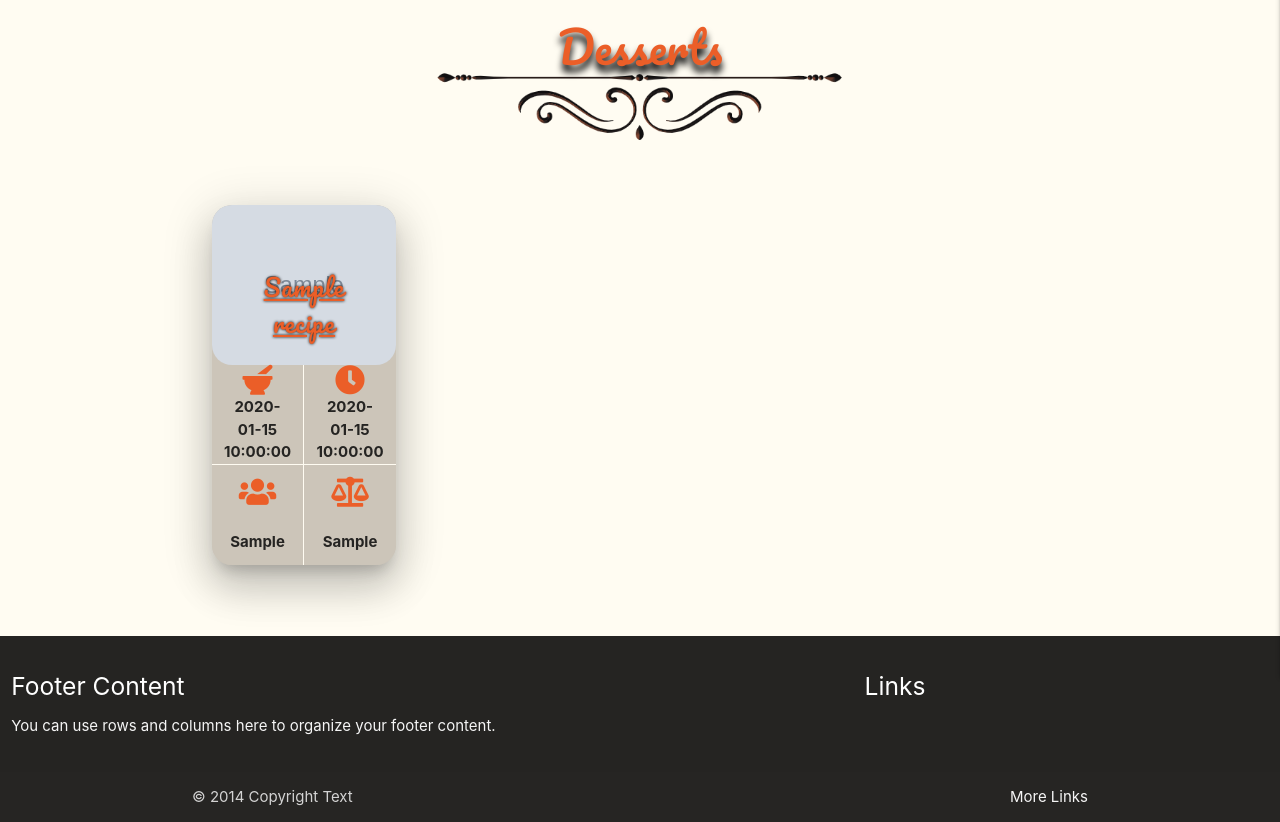
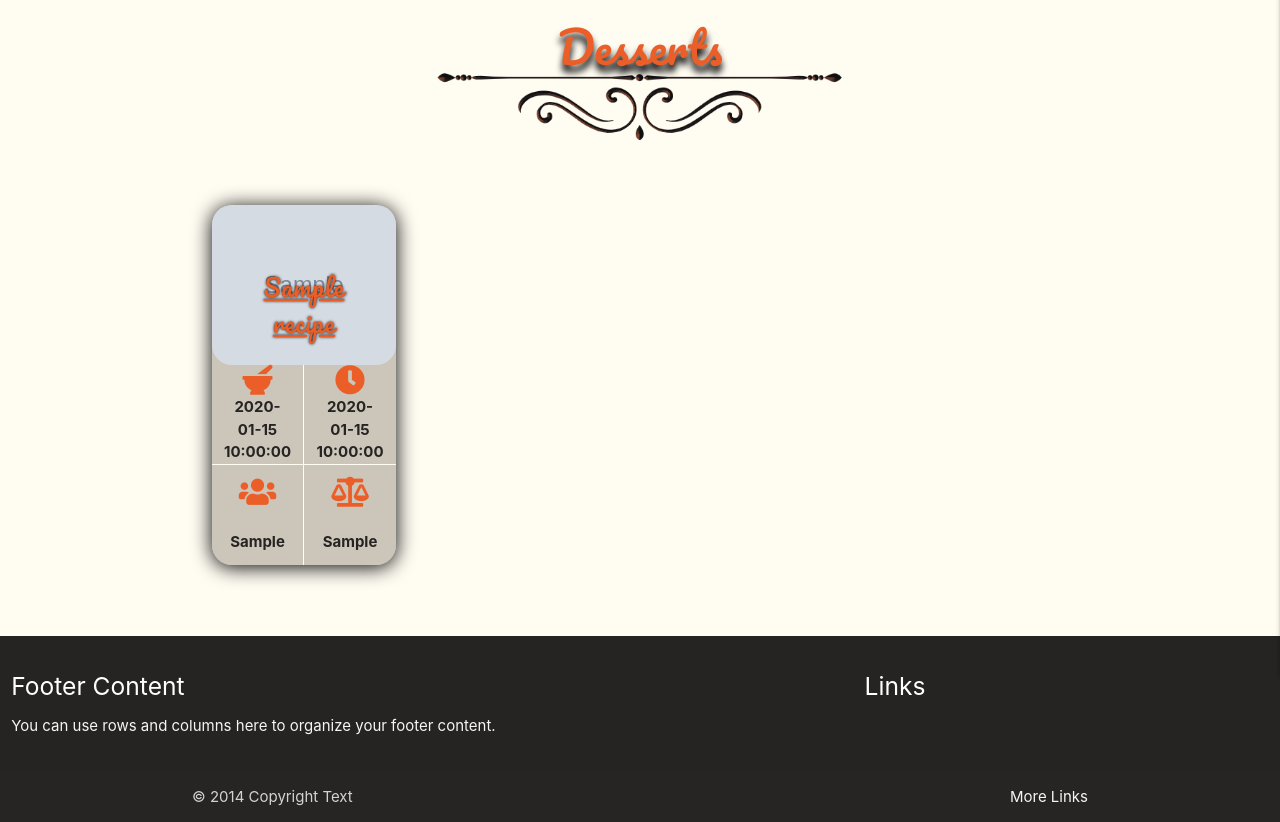
Before and after one commit to IvanTepes/cook-book, a Flask app: page /desserts in a window 1280 px wide. Shown: the part 183-1005 px from the top of the page. Run offline with Flask 2, Linux system fonts and the light colour scheme; grey boxes marked "Sample" are stand-in pictures; a database or web service that is not in the repository returns one stand-in record (values such as "Sample title"); some libraries are stand-ins or nearby versions.

Commit message:
Add custom shadow class format code

```diff
--- a/templates/components/recipe_card/recipe_card.html
+++ b/templates/components/recipe_card/recipe_card.html
@@ -1,27 +1,26 @@
 {% block recipe_card %}
 
-    <div class="col s6 m4 l3">
-        <a href="{{ url_for('recipe', recipe_id=recipe._id) }}">
-            <div class="card z-depth-5">
+        <a class="col s6 m3" href="{{ url_for('recipe', recipe_id=recipe._id) }}">
+            <div class="card main-shadow">
                 <div class="card-image">
                     <img src="{{ recipe.recipe_image }}">
                     <span class="card-title">{{ recipe.recipe_name }}</span>
                 </div>
                 <div class="card-content">
                     <div class="row card-content">
-                        <div class="card-category col s6 cooking-time">
+                        <div class="col card-category  s6 cooking-time">
                             <i class="fas fa-mortar-pestle"></i>
                             {{recipe.recipe_prep_time }}
                         </div>
-                        <div class="card-category col s6 allergens">
+                        <div class="col card-category  s6 allergens">
                             <i class="fas fa-clock"></i>
                             {{recipe.recipe_cooking_time }}
                         </div>
-                        <div class="card-category col s6 serves">
+                        <div class="col card-category  s6 serves">
                             <i class="fas fa-users"></i>
                             {{recipe.recipe_servings }}
                         </div>
-                        <div class="card-category col s6 difficulty">
+                        <div class="col card-category  s6 difficulty">
                             <i class="fas fa-balance-scale"></i>
                             {{recipe.recipe_difficulty }}
                         </div>
@@ -29,6 +28,5 @@
                 </div>
             </div>
         </a>
-    </div>
 
 {% endblock %}
```
